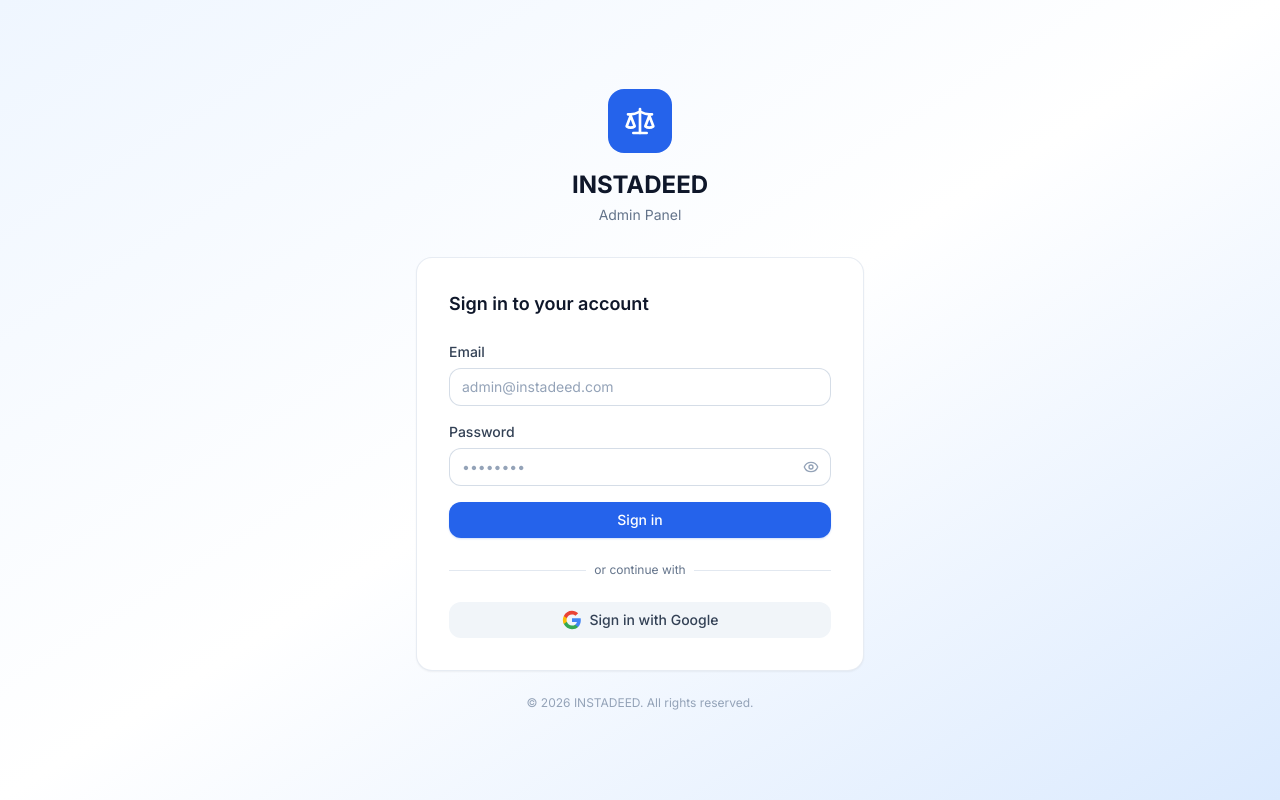
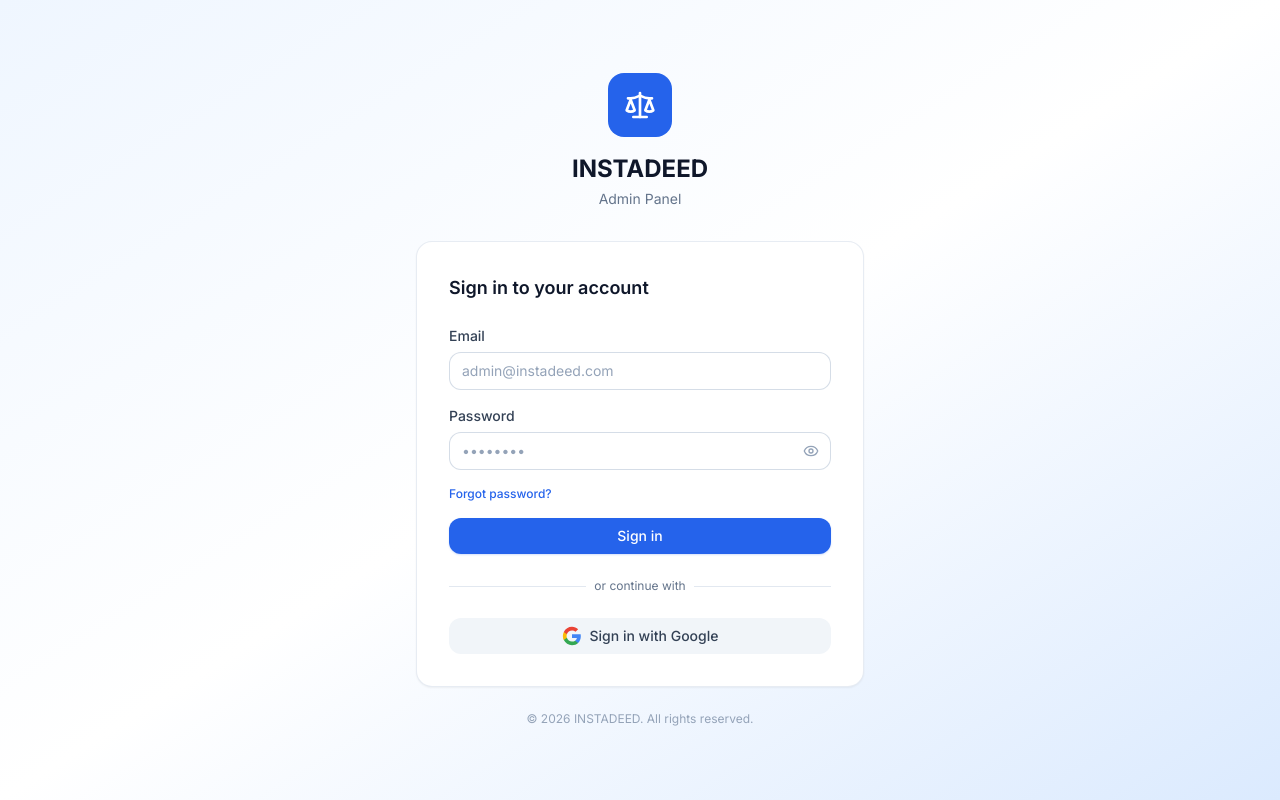
Before and after one commit to fcamadhav/instadeed, a Next.js app in the folder admin/frontend/: page /login in a window 1280 px wide. Built offline with nearby package versions, Linux system fonts and the light colour scheme; no server answers.

Commit message:
feat: add Forgot Password link to login page

```diff
--- a/admin/frontend/src/app/login/page.tsx
+++ b/admin/frontend/src/app/login/page.tsx
@@ -12,8 +12,25 @@
   const [showPassword, setShowPassword] = useState(false);
   const [error, setError] = useState('');
   const [loading, setLoading] = useState(false);
+  const [forgotMode, setForgotMode] = useState(false);
+  const [forgotSent, setForgotSent] = useState(false);
   const { login, loginWithGoogle } = useAuth();
   const router = useRouter();
+
+  const handleForgotPassword = async () => {
+    if (!email.trim()) { setError('Enter your email first'); return; }
+    setLoading(true); setError('');
+    try {
+      const res = await fetch('/api/admin/auth/forgot-password', {
+        method: 'POST', headers: {'Content-Type':'application/json'},
+        body: JSON.stringify({email: email.trim()}),
+      });
+      const data = await res.json();
+      if (data.success) { setForgotSent(true); toast.success('Reset link sent if email exists'); }
+      else { setError(data.error || 'Failed'); }
+    } catch { setError('Network error'); }
+    finally { setLoading(false); }
+  };
 
   const handleSubmit = async (e: FormEvent) => {
     e.preventDefault();
@@ -96,6 +113,13 @@
               </div>
             </div>
 
+            <div className="flex items-center justify-between">
+              <button type="button" onClick={handleForgotPassword} disabled={loading}
+                className="text-xs text-admin-600 hover:text-admin-700 font-medium">
+                {forgotSent ? 'Check your email' : 'Forgot password?'}
+              </button>
+            </div>
+
             <button type="submit" disabled={loading} className="btn-primary w-full">
               {loading ? <Loader2 className="w-4 h-4 animate-spin" /> : null}
               {loading ? 'Signing in...' : 'Sign in'}
```
